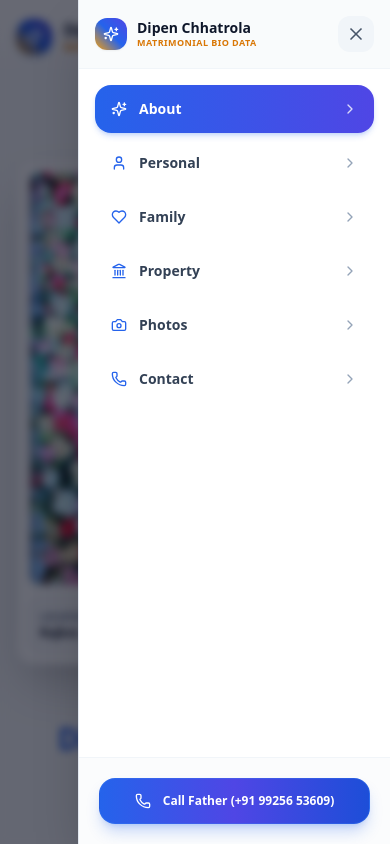
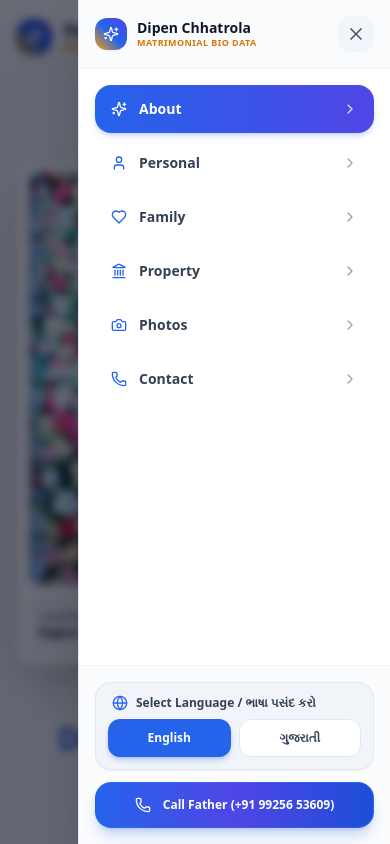
Before and after one commit to dipenchhatrola/dipen-bio-data, a Next.js app: page / in a window 390 px wide. Both pictures are taken after a click on the button "Toggle Mobile Menu". Shown: the top 844 px of the page. Built offline with nearby package versions, Linux system fonts and the light colour scheme.

Commit message:
Enhance Google Translate mobile view compatibility and drawer integration

```diff
--- a/src/app/layout.tsx
+++ b/src/app/layout.tsx
@@ -16,6 +16,24 @@ export default function RootLayout({
     <html lang="en">
       <body className="font-sans bg-slate-50 text-slate-900">
         {children}
+        <div id="google_translate_element" style={{ display: 'none' }} />
+        <Script
+          id="google-translate-init"
+          strategy="afterInteractive"
+          dangerouslySetInnerHTML={{
+            __html: `
+              function googleTranslateElementInit() {
+                if (window.google && window.google.translate) {
+                  new window.google.translate.TranslateElement({
+                    pageLanguage: 'en',
+                    includedLanguages: 'en,gu,hi',
+                    autoDisplay: false
+                  }, 'google_translate_element');
+                }
+              }
+            `,
+          }}
+        />
         <Script
           id="google-translate-script"
           strategy="afterInteractive"
--- a/src/components/GoogleTranslate.tsx
+++ b/src/components/GoogleTranslate.tsx
@@ -3,54 +3,89 @@
 import React, { useEffect, useState } from 'react';
 import { Globe } from 'lucide-react';
 
-declare global {
-  interface Window {
-    google?: any;
-    googleTranslateElementInit?: () => void;
-  }
+interface GoogleTranslateProps {
+  className?: string;
+  isFullWidth?: boolean;
 }
 
-export const GoogleTranslate: React.FC = () => {
+export const GoogleTranslate: React.FC<GoogleTranslateProps> = ({
+  className = '',
+  isFullWidth = false,
+}) => {
   const [currentLang, setCurrentLang] = useState<'en' | 'gu'>('en');
 
   useEffect(() => {
-    // Check existing cookie
+    // Detect existing selected language from cookie
     const match = document.cookie.match(/(?:^|; )googtrans=([^;]*)/);
     if (match && match[1].includes('/gu')) {
       setCurrentLang('gu');
+    } else {
+      setCurrentLang('en');
     }
-
-    // Google translate init script handler
-    window.googleTranslateElementInit = () => {
-      if (window.google?.translate) {
-        new window.google.translate.TranslateElement(
-          {
-            pageLanguage: 'en',
-            includedLanguages: 'en,gu,hi',
-            layout: window.google.translate.TranslateElement.InlineLayout.SIMPLE,
-            autoDisplay: false,
-          },
-          'google_translate_element'
-        );
-      }
-    };
   }, []);
 
   const changeLanguage = (lang: 'en' | 'gu') => {
-    const domain = window.location.hostname;
+    setCurrentLang(lang);
     const cookieVal = lang === 'gu' ? '/en/gu' : '/en/en';
 
-    // Set cookie on multiple domain paths for compatibility
+    // 1. Set cookie for all paths and hostnames
     document.cookie = `googtrans=${cookieVal}; path=/;`;
-    document.cookie = `googtrans=${cookieVal}; path=/; domain=.${domain};`;
-    document.cookie = `googtrans=${cookieVal}; path=/; domain=${domain};`;
+    const hostname = window.location.hostname;
+    if (hostname && hostname !== 'localhost') {
+      document.cookie = `googtrans=${cookieVal}; path=/; domain=.${hostname};`;
+      document.cookie = `googtrans=${cookieVal}; path=/; domain=${hostname};`;
+    }
 
-    setCurrentLang(lang);
-    window.location.reload();
+    // 2. Try direct DOM combo selection if available
+    const selectEl = document.querySelector('.goog-te-combo') as HTMLSelectElement | null;
+    if (selectEl) {
+      selectEl.value = lang;
+      selectEl.dispatchEvent(new Event('change'));
+    } else {
+      // 3. Fallback reload
+      window.location.reload();
+    }
   };
 
+  if (isFullWidth) {
+    return (
+      <div className={`p-3 rounded-2xl bg-slate-100 border border-slate-200/90 shadow-sm ${className}`}>
+        <div className="flex items-center gap-2 mb-2 px-1 text-slate-700 font-bold text-xs">
+          <Globe className="w-4 h-4 text-blue-600" />
+          <span>Select Language / ભાષા પસંદ કરો</span>
+        </div>
+        <div className="grid grid-cols-2 gap-2">
+          <button
+            type="button"
+            onClick={() => changeLanguage('en')}
+            className={`py-2.5 px-3 rounded-xl text-xs font-extrabold transition text-center ${
+              currentLang === 'en'
+                ? 'bg-blue-600 text-white shadow-md shadow-blue-600/25'
+                : 'bg-white text-slate-700 hover:bg-slate-50 border border-slate-200'
+            }`}
+          >
+            English
+          </button>
+          <button
+            type="button"
+            onClick={() => changeLanguage('gu')}
+            className={`py-2.5 px-3 rounded-xl text-xs font-extrabold transition text-center ${
+              currentLang === 'gu'
+                ? 'bg-blue-600 text-white shadow-md shadow-blue-600/25'
+                : 'bg-white text-slate-700 hover:bg-slate-50 border border-slate-200'
+            }`}
+          >
+            ગુજરાતી
+          </button>
+        </div>
+      </div>
+    );
+  }
+
   return (
-    <div className="flex items-center gap-1 p-0.5 rounded-xl bg-slate-100/90 border border-slate-200 shadow-sm text-xs font-bold shrink-0">
+    <div
+      className={`flex items-center gap-1 p-0.5 rounded-xl bg-slate-100/90 border border-slate-200 shadow-sm text-xs font-bold shrink-0 ${className}`}
+    >
       <div className="pl-1.5 pr-0.5 text-blue-600 flex items-center">
         <Globe className="w-3.5 h-3.5" />
       </div>
@@ -78,7 +113,6 @@ export const GoogleTranslate: React.FC = () => {
       >
         ગુજરાતી
       </button>
-      <div id="google_translate_element" className="hidden" />
     </div>
   );
 };
--- a/src/components/Navbar.tsx
+++ b/src/components/Navbar.tsx
@@ -221,8 +221,11 @@ export const Navbar: React.FC = () => {
                 })}
               </div>
 
-              {/* Sidebar Footer Call Action Button */}
-              <div className="p-5 border-t border-slate-100 bg-slate-50/50 space-y-3">
+              {/* Sidebar Footer: Language Selector & Call Action */}
+              <div className="p-4 border-t border-slate-100 bg-slate-50/50 space-y-3">
+                {/* Language Switcher inside Mobile Drawer */}
+                <GoogleTranslate isFullWidth />
+
                 <a
                   href="tel:+919925653609"
                   className="w-full flex items-center justify-center gap-3 px-4 py-3.5 rounded-2xl bg-gradient-to-r from-blue-600 via-indigo-600 to-blue-700 text-white font-bold text-xs shadow-lg shadow-blue-600/25 border border-blue-500/30"
```
